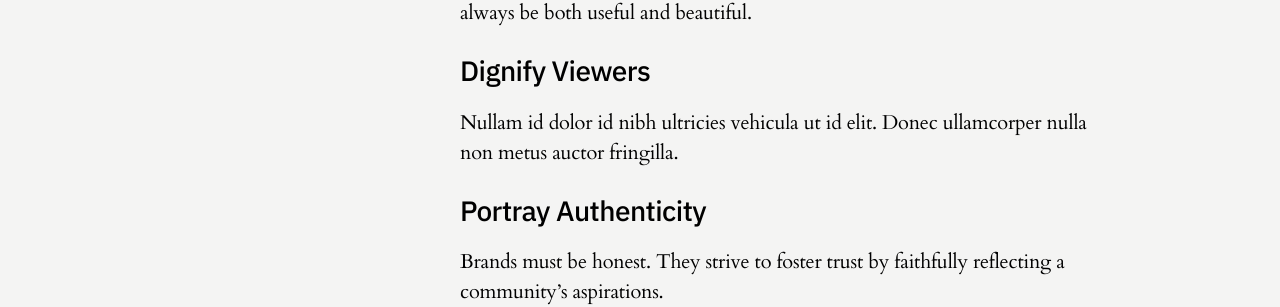
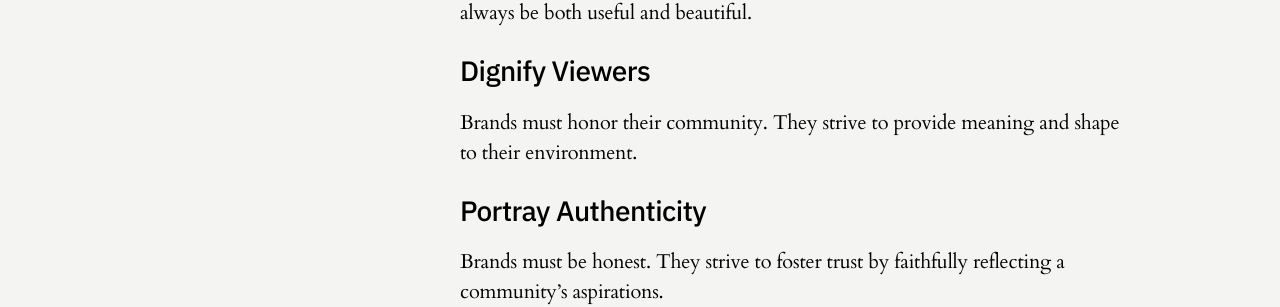
Before and after one commit to jeremydcherry/jeremydcherry.github.io, a Jekyll site: the page built from content/brands.md, in a window 1280 px wide. Shown: the part 506-813 px from the top of the page. Built offline with Jekyll 4.4.1, drawn with Linux system fonts in a browser that asks for light colours.

Commit message:
Updated manifesto

```diff
--- a/content/brands.md
+++ b/content/brands.md
@@ -19,7 +19,7 @@ Brands must be organic and ecological. They strive to reflect the community they
 Brands must transmit and translate value to their community. They strive to always be both useful and beautiful.
 
 ## Dignify Viewers
-Nullam id dolor id nibh ultricies vehicula ut id elit. Donec ullamcorper nulla non metus auctor fringilla.
+Brands must honor their community. They strive to provide meaning and shape to their environment.
 
 ## Portray Authenticity
 Brands must be honest. They strive to foster trust by faithfully reflecting a community’s aspirations.
```
